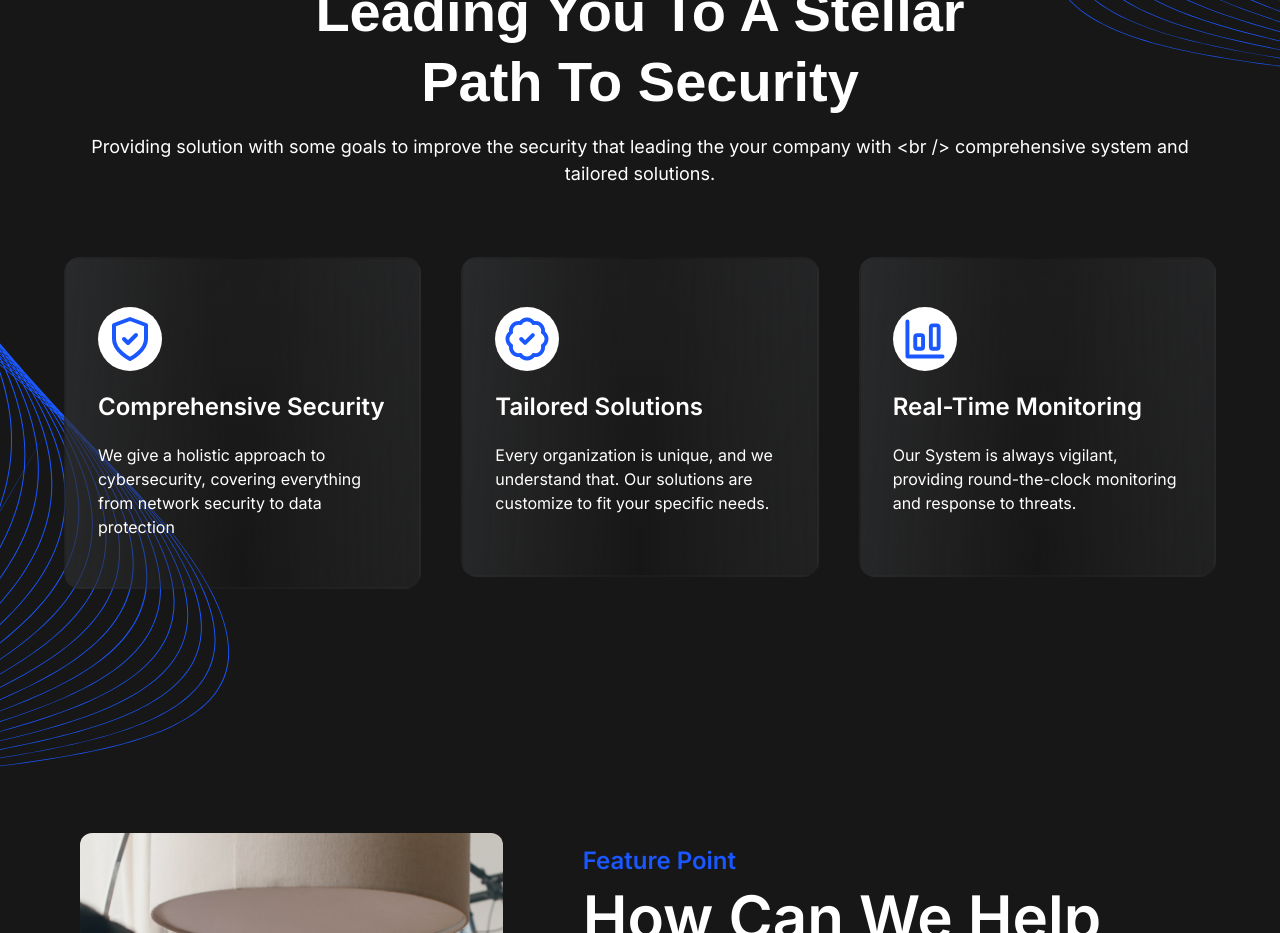
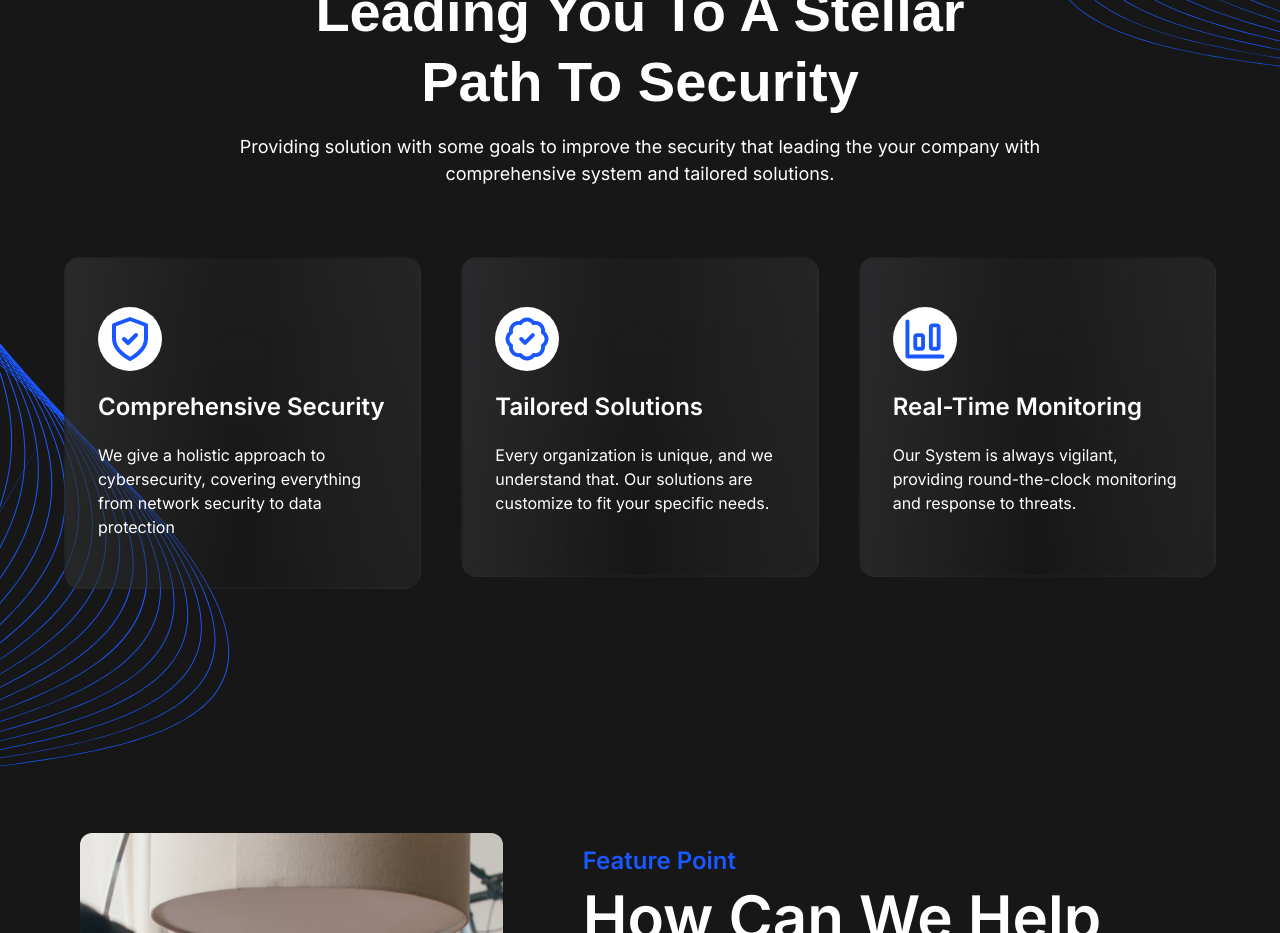
Before and after one commit to PandjiBayu/stasec, a Next.js app: page / in a window 1280 px wide. Shown: the part 4420-5353 px from the top of the page. Built offline with nearby package versions, Linux system fonts and the light colour scheme; a web font is replaced by a local one.

Commit message:
remove br in our goals

```diff
--- a/src/app/page.js
+++ b/src/app/page.js
@@ -93,7 +93,7 @@ export default function Home() {
               className="title-text"
               dangerouslySetInnerHTML={{ __html: goalsCard.title }}
             ></div>
-            <div className="text-[18px]">{goalsCard.content}</div>
+            <div className="text-[18px]" dangerouslySetInnerHTML={{ __html: goalsCard.content }}></div>
           </div>
 
           <GoalsCard goalsCard={goalsCard} />
```
